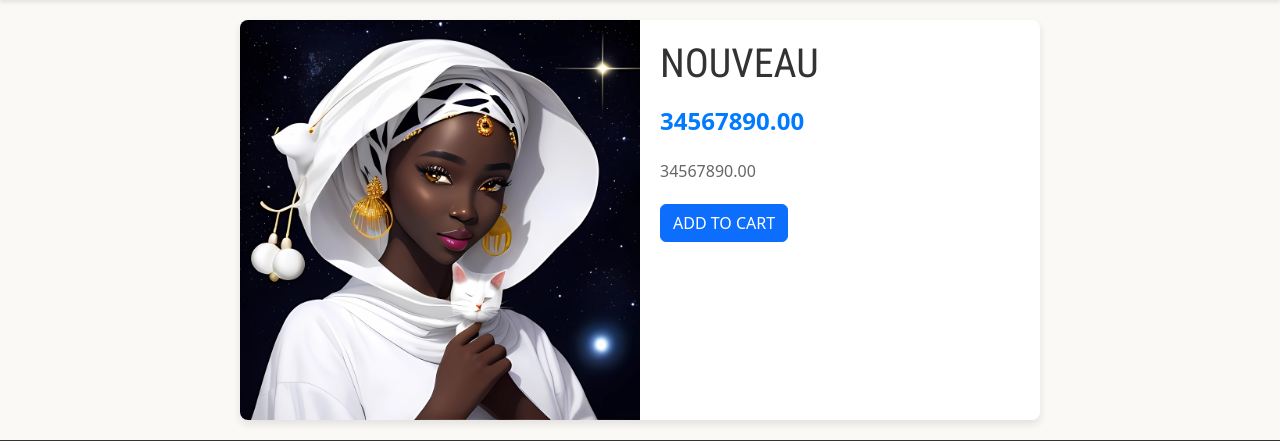
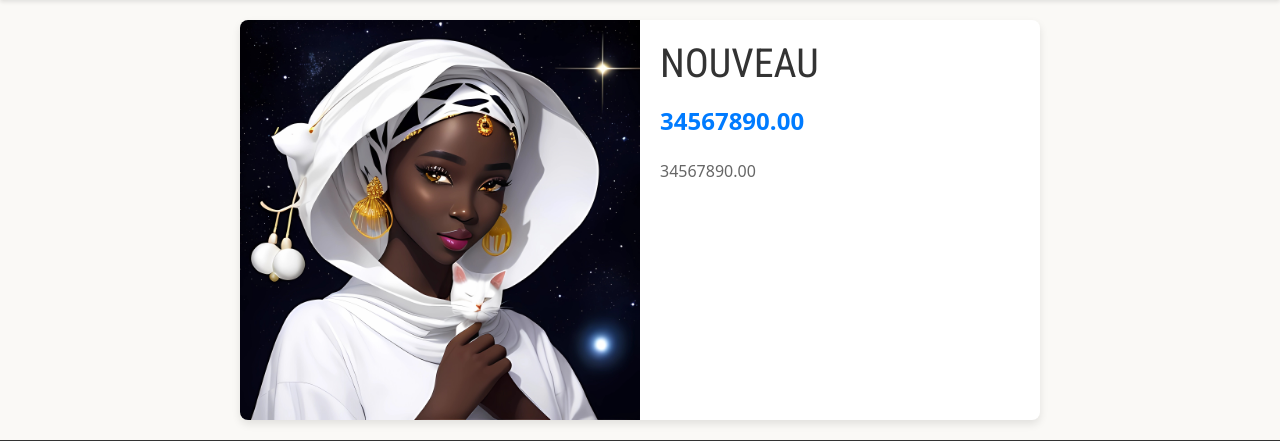
Before and after one commit to promise-temi/garage_v_parrot, a PHP site: page /page_details.php?id=1 in a window 1280 px wide. Shown: the part 29-470 px from the top of the page. Run offline with PHP 8.4, Linux system fonts and the light colour scheme; data comes from the database, SQL or seed files in the repository.

Commit message:
Update page_details.php

```diff
--- a/public/page_details.php
+++ b/public/page_details.php
@@ -34,7 +34,6 @@ $vehicles = $stmt->fetchAll();
                 <h1><?php echo htmlspecialchars($vehicle['make']);?></h1>
                 <p class="price"><?php echo htmlspecialchars($vehicle['price']);?></p>
                 <p class="description"><?php echo htmlspecialchars($vehicle['description']);?></p>
-                <button type="button" class="btn btn-primary">Add to Cart</button>
             </div>
         </div>
     </div>
```
